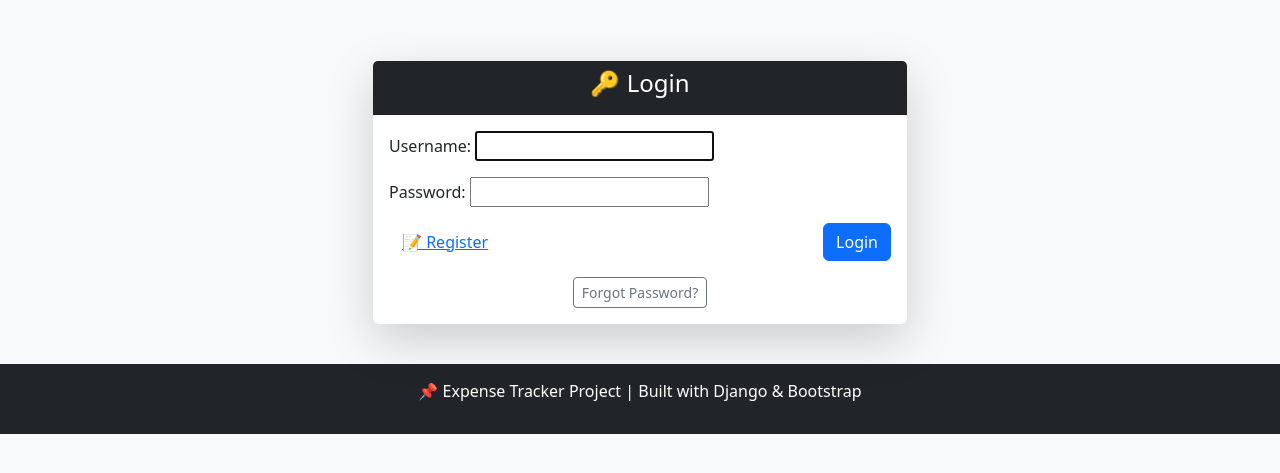
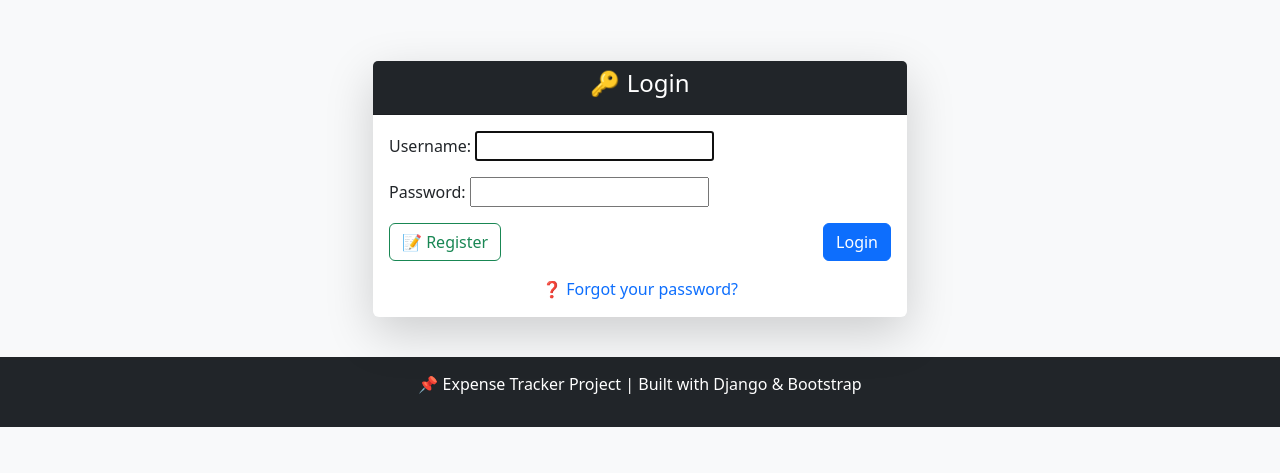
Before and after one commit to Chandravarman19/django-expense-tracker, a Django app: page /login/ in a window 1280 px wide. Shown: the part 57-530 px from the top of the page. Run offline with Django 5.2, Linux system fonts and the light colour scheme.

Commit message:
Polished forgot button

```diff
--- a/tracker/templates/registration/login.html
+++ b/tracker/templates/registration/login.html
@@ -16,14 +16,16 @@
                         {{ form.as_p }}
 
                         <div class="d-flex justify-content-between mt-3">
-                            <a href="{% url 'register' %}" class="btn btn-link">📝 Register</a>
+                            <a href="{% url 'register' %}" class="btn btn-outline-success">📝 Register</a>
                             <button type="submit" class="btn btn-primary">Login</button>
                         </div>
                     </form>
 
                     <!-- ✅ Forgot password link -->
                     <div class="text-center mt-3">
-                        <a href="{% url 'password_reset' %}" class="btn btn-outline-secondary btn-sm">Forgot Password?</a>
+                        <a href="{% url 'password_reset' %}" class="text-decoration-none">
+                            ❓ Forgot your password?
+                        </a>
                     </div>
                 </div>
 
```
